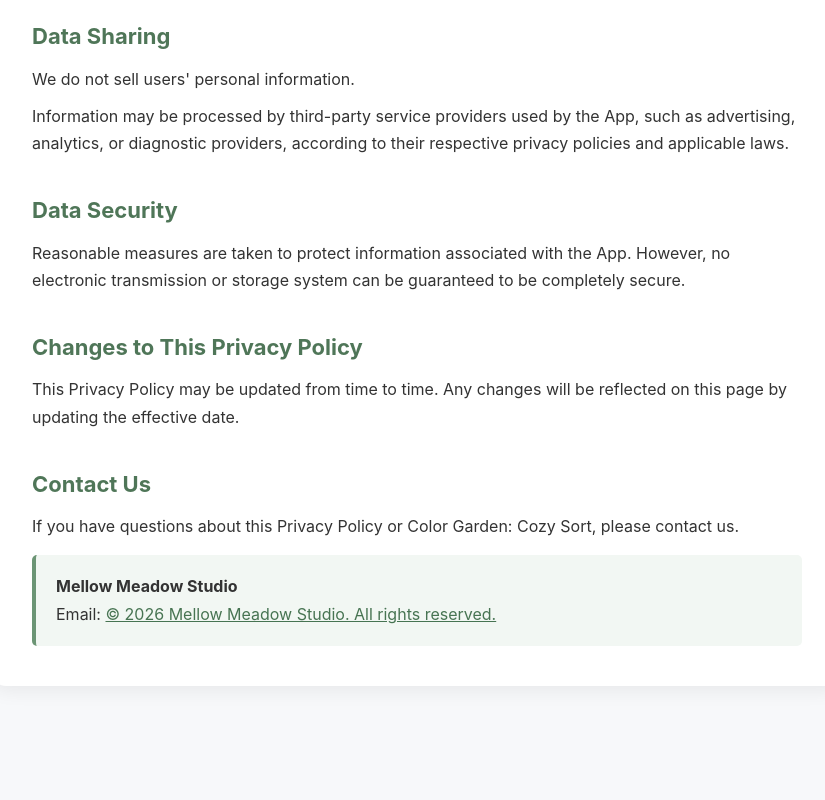
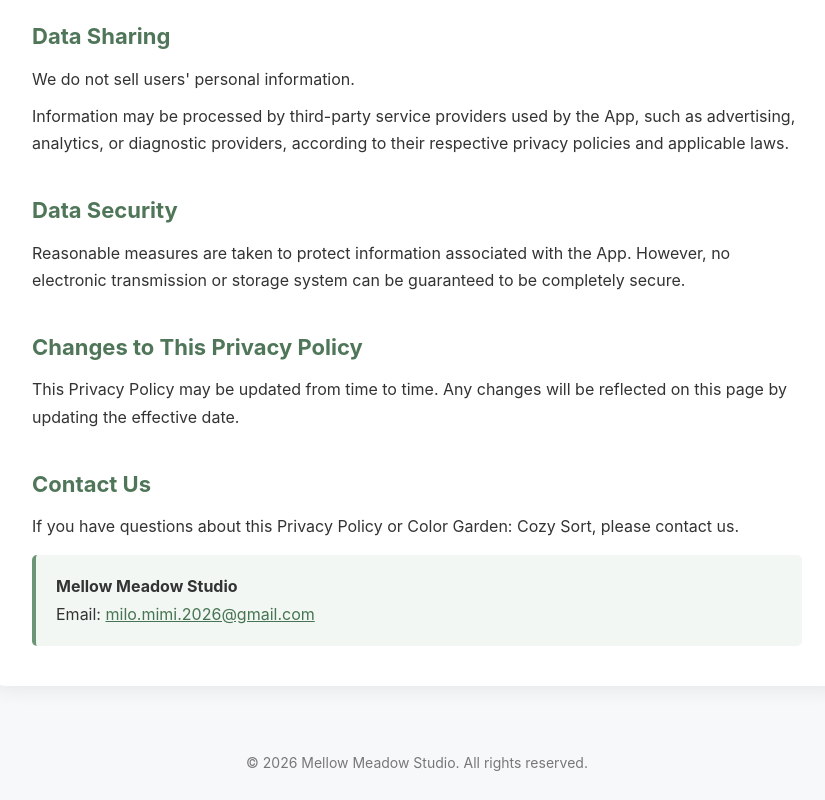
Before and after one commit to MellowMeadowStudio/color-garden, a plain HTML site: page index.html in a window 1280 px wide. Shown: the part 1222-2022 px from the top of the page, without its empty margins (223-1048 px from the left). Before the commit the page ends 1948 px from the top, so only its background shows below. Drawn offline with Linux system fonts and the light colour scheme.

Commit message:
Update index.html

```diff
--- a/index.html
+++ b/index.html
@@ -228,11 +228,11 @@
         Cozy Sort, please contact us.
     </p>
 
-    <div class="contact">
-        <strong>Mellow Meadow Studio</strong><br>
-        Email:
-        <a href="mailto:milo.mimi.2026@gmail.com</a>
-    </div>
+  <div class="contact">
+    <strong>Mellow Meadow Studio</strong><br>
+    Email:
+    <a href="mailto:milo.mimi.2026@gmail.com">milo.mimi.2026@gmail.com</a>
+</div>
 
 </main>
 
```
